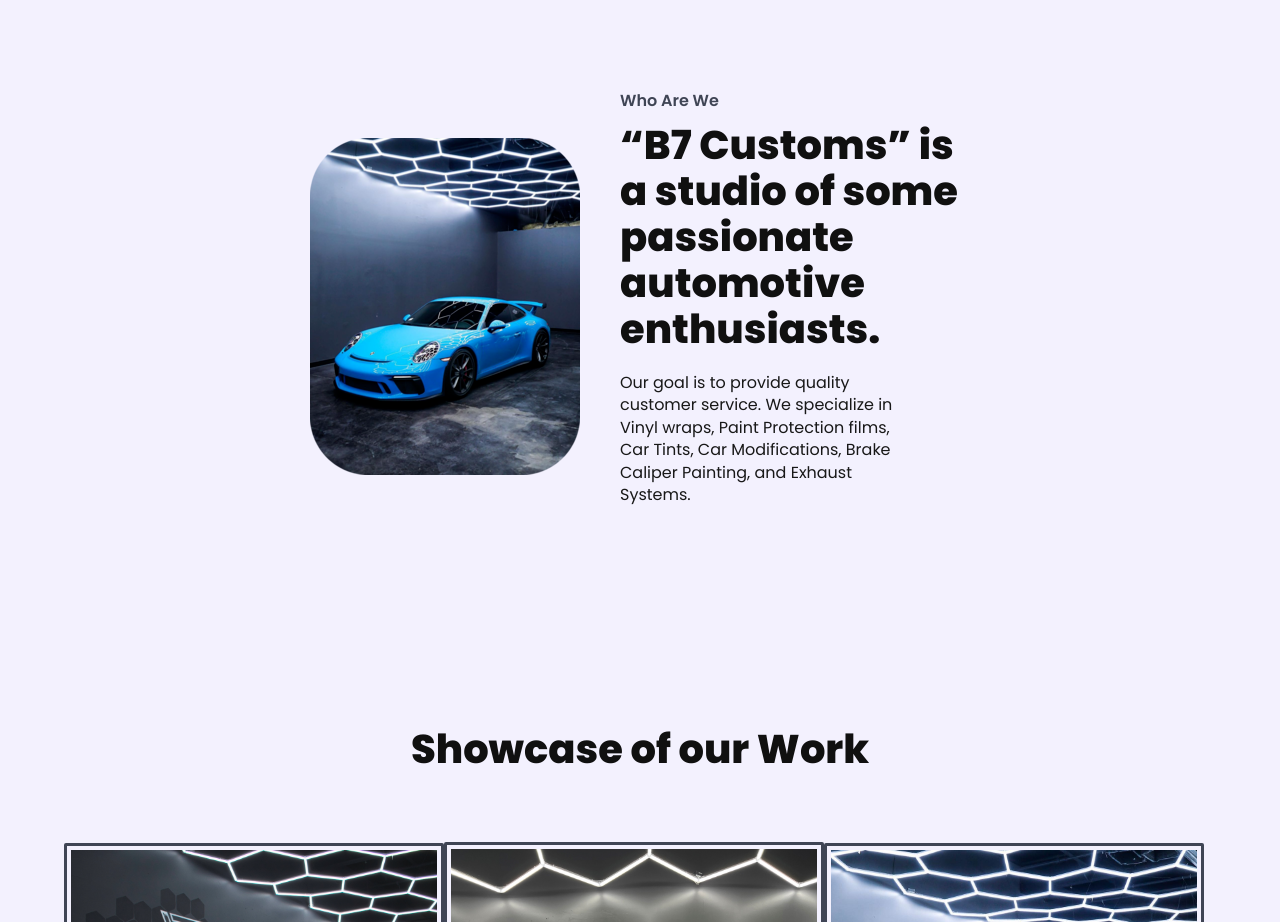
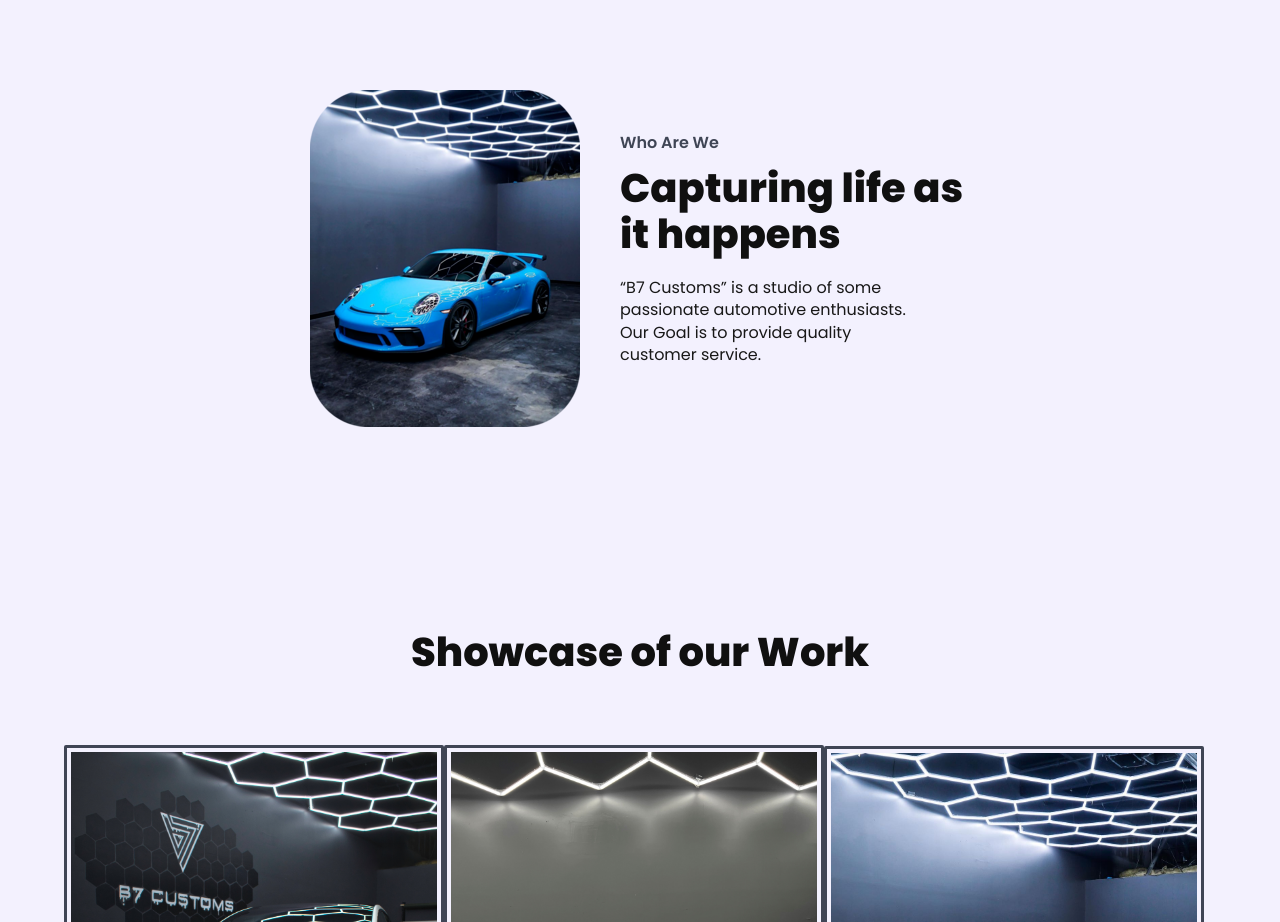
Before and after one commit to loayei/B7Customs, a React (Create React App) app: page / in a window 1280 px wide. Shown: the part 1460-2382 px from the top of the page. Built offline with nearby package versions, Linux system fonts and the light colour scheme.

Commit message:
Revert "about section"
This reverts commit ea25617eeaf2eaec7f68c92f5b53f3bfbc2b6448.

```diff
--- a/src/components/AboutSection.js
+++ b/src/components/AboutSection.js
@@ -51,11 +51,11 @@
               Who are we
             </ParagraphText>
             <SectionTitle className="about__title">
-            “B7 Customs” is a studio of some passionate automotive enthusiasts.
+              Capturing life as it happens
             </SectionTitle>
             <ParagraphText className="about__desc">
-            Our goal is to provide quality customer service. We specialize in Vinyl wraps,
-            Paint Protection films, Car Tints, Car Modifications, Brake Caliper Painting, and Exhaust Systems.
+              “B7 Customs” is a studio of some passionate automotive
+              enthusiasts. Our Goal is to provide quality customer service.
             </ParagraphText>
           </div>
         </div>
```
